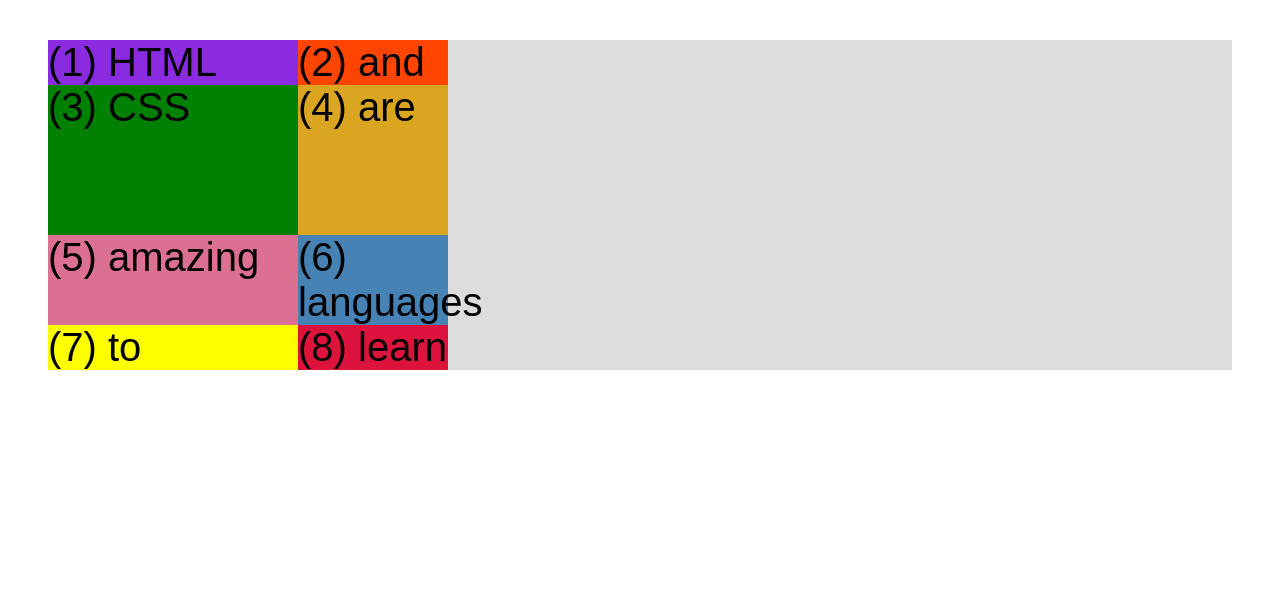
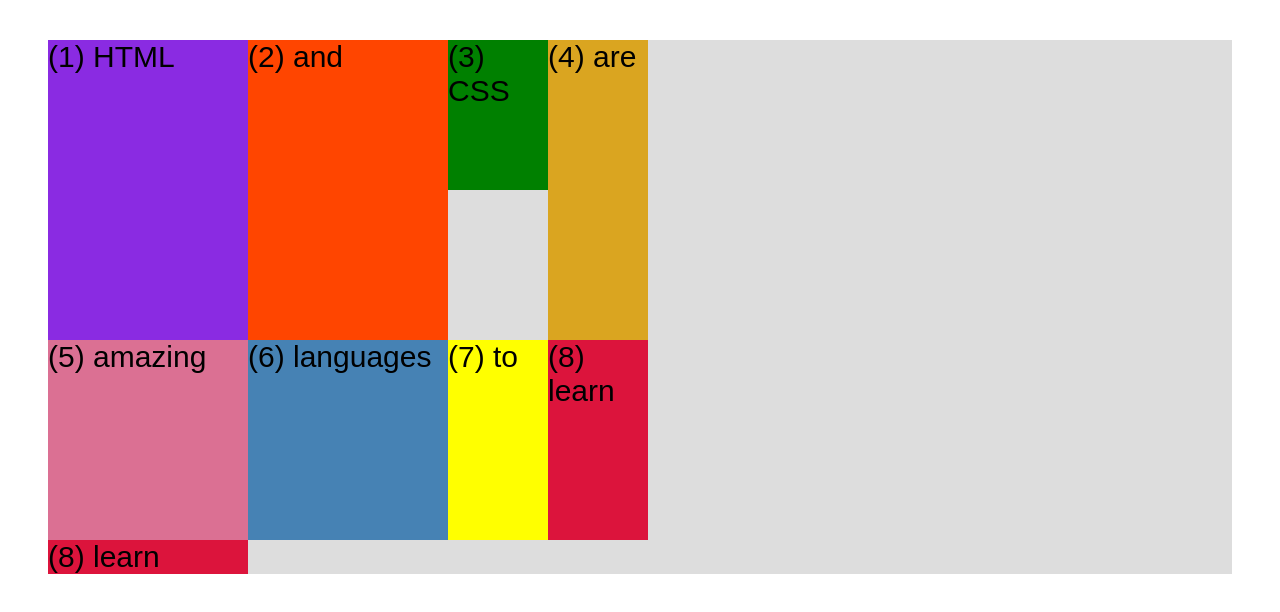
Before and after one commit to mikeqiu2011/css, a plain HTML site: page css-grid.html in a window 1280 px wide. Drawn offline with Linux system fonts and the light colour scheme.

Commit message:
grid-template-rows

```diff
--- a/css-grid.html
+++ b/css-grid.html
@@ -36,12 +36,13 @@
         /* STARTER */
         font-family: sans-serif;
         background-color: #ddd;
-        font-size: 40px;
+        font-size: 30px;
         margin: 40px;
 
         /* CSS GRID */
         display: grid;
-        grid-template-columns: 250px 150px;
+        grid-template-columns: 200px 200px 100px 100px;
+        grid-template-rows: 300px 200px;
       }
 
       .container--2 {
@@ -69,6 +70,7 @@
       <div class="el el--6">(6) languages</div>
       <div class="el el--7">(7) to</div>
       <div class="el el--8">(8) learn</div>
+      <div class="el el--8">(8) learn</div>
     </div>
 
     <div class="container--2">
```
